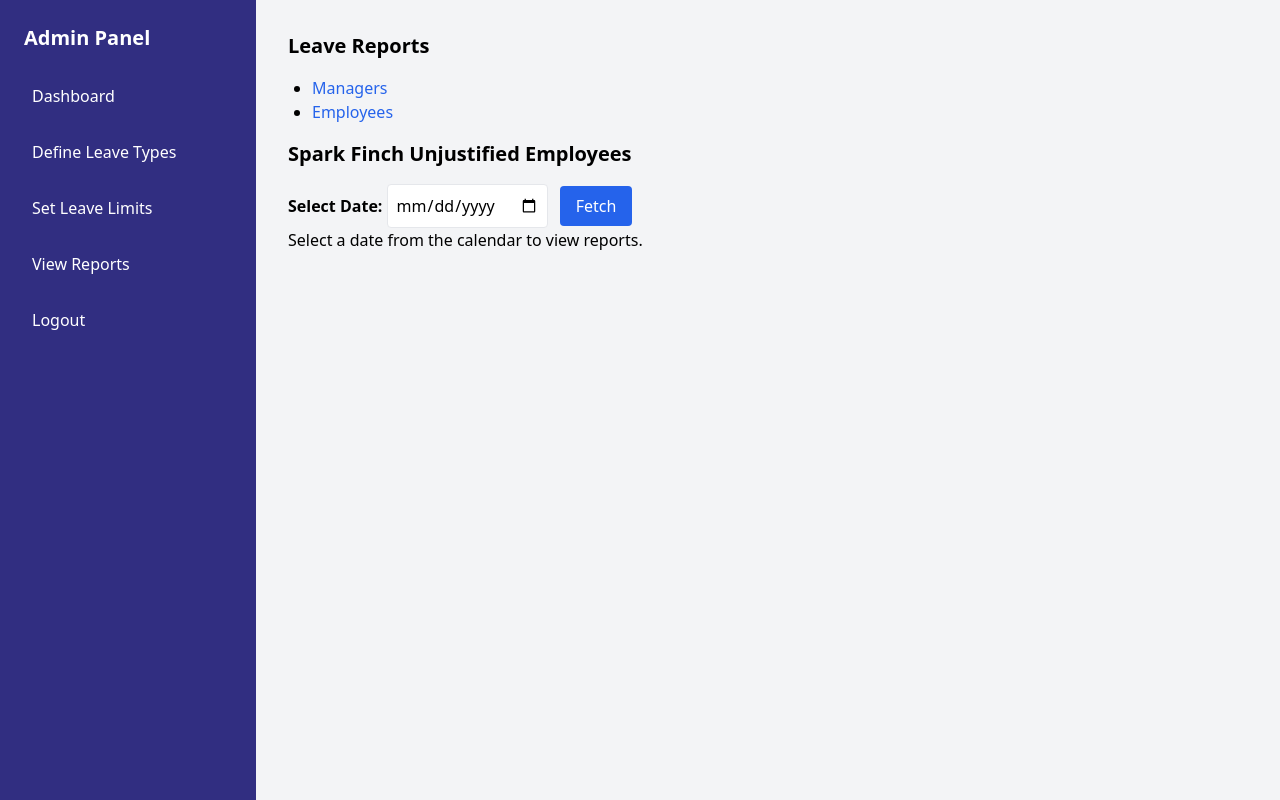
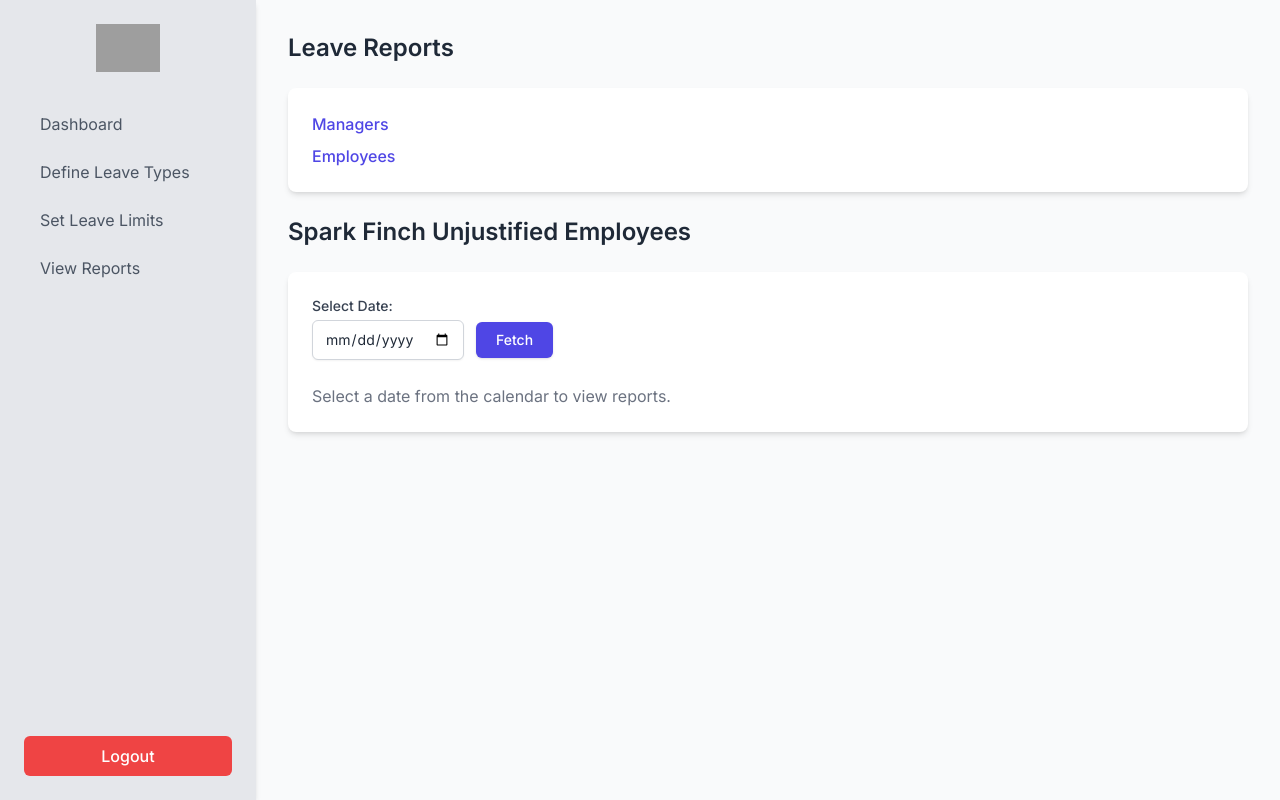
Before and after one commit to Sai-Ashwin-2003/AI-Based-Leave-Management-Module, a Django app: page /admin_page/reports/ in a window 1280 px wide. Run offline with Django 5.2, Linux system fonts and the light colour scheme; the visitor is signed in with stand-in values (Sample User, id 1); parts of the project's set-up code (start-up, migrations or seed data) failed here and were passed over; some libraries are stand-ins or nearby versions; grey boxes are pictures that could not be loaded.

Commit message:
added css to admin page similar to sparkfinch

```diff
--- a/myapp/templates/myapp/base_admin.html
+++ b/myapp/templates/myapp/base_admin.html
@@ -4,27 +4,48 @@
   <meta charset="UTF-8">
   <title>Admin Dashboard</title>
   <script src="https://cdn.tailwindcss.com"></script>
+  <link href="https://fonts.googleapis.com/css2?family=Inter:wght@300;400;500;600;700&display=swap" rel="stylesheet">
+  <style>
+    body {
+      font-family: 'Inter', -apple-system, BlinkMacSystemFont, 'Segoe UI', Roboto, sans-serif;
+    }
+  </style>
 </head>
-<body class="flex bg-gray-100 min-h-screen">
+<body class="flex bg-gray-50 min-h-screen text-gray-800">
   <!-- Sidebar -->
-  <aside class="w-64 bg-indigo-900 text-white p-6">
-    <h2 class="text-xl font-bold mb-6">Admin Panel</h2>
-    <nav class="space-y-4">
-      <a href="{% url 'dashboard' %}" class="block p-2 rounded hover:bg-indigo-700">Dashboard</a>
-      <a href="{% url 'define_leave' %}" class="block p-2 rounded hover:bg-indigo-700">Define Leave Types</a>
-      <a href="{% url 'set_limits' %}" class="block p-2 rounded hover:bg-indigo-700">Set Leave Limits</a>
-      <a href="{% url 'view_reports' %}" class="block p-2 rounded hover:bg-indigo-700">View Reports</a>
-      <a href="{% url 'logout' %}" class="block p-2 rounded hover:bg-indigo-600">Logout</a>
+  <aside class="w-64 bg-gray-200 text-gray-600 p-6 shadow-md flex flex-col">
+    <div class="mb-8 flex justify-center">
+        <img src="https://aimanager.techjays.com/static/images/SparkFinch%20Transparent.png"
+     alt="Admin Logo"
+     class="h-12 w-12 w-auto">
+    </div>
+    <nav class="space-y-2 flex-1">
+      <a href="{% url 'dashboard' %}"
+         class="block px-4 py-2 rounded-md hover:bg-gray-200 transition-colors">Dashboard</a>
+      <a href="{% url 'define_leave' %}"
+         class="block px-4 py-2 rounded-md hover:bg-gray-200 transition-colors">Define Leave Types</a>
+      <a href="{% url 'set_limits' %}"
+         class="block px-4 py-2 rounded-md hover:bg-gray-200 transition-colors">Set Leave Limits</a>
+      <a href="{% url 'view_reports' %}"
+         class="block px-4 py-2 rounded-md hover:bg-gray-200 transition-colors">View Reports</a>
     </nav>
+    <a href="{% url 'logout' %}"
+       class="mt-6 block px-4 py-2 text-center bg-red-500 hover:bg-red-600 rounded-md font-medium text-white transition-colors">Logout</a>
   </aside>
 
   <!-- Main Content -->
   <main class="flex-1 p-8">
     {% if messages %}
-      <div id="messages-container" class="space-y-2 mb-4">
+      <div id="messages-container" class="space-y-2 mb-6">
         {% for message in messages %}
-          <div class="p-3 rounded shadow text-white
-                      {% if message.tags == 'error' %}bg-red-500{% elif message.tags == 'success' %}bg-green-500{% else %}bg-blue-500{% endif %}">
+          <div class="p-3 rounded-md shadow-sm text-sm font-medium
+                      {% if message.tags == 'error' %}
+                        bg-red-100 text-red-800 border border-red-200
+                      {% elif message.tags == 'success' %}
+                        bg-green-100 text-green-800 border border-green-200
+                      {% else %}
+                        bg-blue-100 text-blue-800 border border-blue-200
+                      {% endif %}">
             {{ message }}
           </div>
         {% endfor %}
@@ -68,7 +89,7 @@
       setTimeout(() => {
         const container = document.getElementById('messages-container');
         if (container) container.remove();
-      }, 500); // match transition duration
+      }, 500);
     }, 4000);
   </script>
 </body>
--- a/myapp/templates/myapp/view_reports.html
+++ b/myapp/templates/myapp/view_reports.html
@@ -1,46 +1,78 @@
 {% extends 'myapp/base_admin.html' %}
 {% block content %}
-<h2 class="text-xl font-bold mb-4">Leave Reports</h2>
-<ul class="list-disc ml-6">
-    <li><a href="{% url 'list_users' 'manager' %}" class="text-blue-600 hover:underline">Managers</a></li>
-    <li><a href="{% url 'list_users' 'employee' %}" class="text-blue-600 hover:underline">Employees</a></li>
+<h2 class="text-2xl font-semibold text-gray-800 mb-6">Leave Reports</h2>
+
+<div class="bg-white shadow-md rounded-lg p-6 mb-6">
+  <ul class="space-y-2">
+    <li>
+      <a href="{% url 'list_users' 'manager' %}" class="text-indigo-600 hover:underline font-medium">
+        Managers
+      </a>
+    </li>
+    <li>
+      <a href="{% url 'list_users' 'employee' %}" class="text-indigo-600 hover:underline font-medium">
+        Employees
+      </a>
+    </li>
   </ul>
+</div>
 
-<h2 class="text-xl font-bold mb-4 mt-4">Spark Finch Unjustified Employees</h2>
+<h2 class="text-2xl font-semibold text-gray-800 mb-6">Spark Finch Unjustified Employees</h2>
 
-<form method="get" action="">
-    <label for="date" class="font-semibold">Select Date:</label>
-    <input type="date" id="date" name="date" class="border p-2 rounded" value="{{ selected_date }}">
-    <button type="submit" class="bg-blue-600 text-white px-4 py-2 rounded ml-2">Fetch</button>
+<div class="bg-white shadow-md rounded-lg p-6">
+  <form method="get" action="" class="flex flex-wrap items-center gap-3 mb-6">
+    <div>
+      <label for="date" class="block text-sm font-medium text-gray-700 mb-1">Select Date:</label>
+      <input
+        type="date"
+        id="date"
+        name="date"
+        value="{{ selected_date }}"
+        class="border border-gray-300 rounded-md px-3 py-2 shadow-sm focus:ring-2 focus:ring-indigo-400 focus:border-indigo-500 sm:text-sm"
+      >
+    </div>
+    <div class="pt-6">
+      <button
+        type="submit"
+        class="bg-indigo-600 text-white px-5 py-2 rounded-md shadow hover:bg-indigo-700 transition text-sm font-medium"
+      >
+        Fetch
+      </button>
+    </div>
   </form>
 
   {% if selected_date %}
+    <div class="space-y-2 mb-6">
+      <p class="text-gray-700">Total Employees: <span class="font-semibold">{{ total_employees }}</span></p>
+      <p class="text-gray-700">Non-Compliant Users: <span class="font-semibold text-red-600">{{ non_compliant_users }}</span></p>
+      <p class="text-gray-700">Compliant Users: <span class="font-semibold text-green-600">{{ compliant_users }}</span></p>
+    </div>
 
-        <p class="mb-2 mt-2">
-            Total Employees: <b>{{ total_employees }}</b>
-        </p>
-
-    <ul class="list-disc ml-6 mt-4">
+    <ul class="list-disc pl-6 space-y-1 text-gray-800">
       {% for email in users_from_api %}
         <li>{{ email }}</li>
       {% empty %}
-            <li>No users found.</li>
+        <li class="text-gray-500">No users found.</li>
       {% endfor %}
     </ul>
 
-    <div class="mt-4 flex gap-2">
+    <div class="mt-6 flex gap-3">
       {% if has_previous %}
         <a href="?date={{ selected_date }}&page={{ pagination.previous_page }}"
-               class="px-3 py-1 bg-gray-300 rounded">Previous</a>
+           class="px-4 py-2 bg-gray-200 rounded-md text-sm font-medium hover:bg-gray-300">
+          Previous
+        </a>
       {% endif %}
 
       {% if has_more %}
         <a href="?date={{ selected_date }}&page={{ pagination.next_page }}"
-               class="px-3 py-1 bg-blue-500 text-white rounded">Next</a>
+           class="px-4 py-2 bg-indigo-600 text-white rounded-md text-sm font-medium hover:bg-indigo-700">
+          Next
+        </a>
       {% endif %}
     </div>
   {% else %}
-    <p>Select a date from the calendar to view reports.</p>
+    <p class="text-gray-500">Select a date from the calendar to view reports.</p>
   {% endif %}
-
+</div>
 {% endblock %}
--- a/myapp/views.py
+++ b/myapp/views.py
@@ -294,6 +294,8 @@
     has_more = False
     has_previous = False
     total_employees=0
+    non_compliant_users = 0
+    compliant_users = 0
 
     if selected_date:
         key = os.environ.get("SPARK_FINCH_KEY")
@@ -314,7 +316,10 @@
                 pagination = data.get("pagination", {})
                 has_more = pagination.get("has_next", False)
                 has_previous = pagination.get("has_previous", False)
-                total_employees = pagination.get("total_items", 0)
+                total_employees = data.get("total_users")
+
+                non_compliant_users = data.get("non_compliant_users",0)
+                compliant_users = data.get("compliant_users",0)
 
         except Exception as e:
             print("API fetch failed:", e)
@@ -327,6 +332,8 @@
         "has_previous": has_previous,
         "pagination": pagination,
         "total_employees":total_employees,
+        "non_compliant_users": non_compliant_users,
+        "compliant_users": compliant_users,
     })
 
 
@@ -375,43 +382,6 @@
         "pending_requests": pending_requests,
         "notifications": notifications
     })
-
-
-# @login_required
-# def manager_leave_request_detail(request, request_id):
-#     leave = get_object_or_404(LeaveRequest, id=request_id, status="Pending")
-#
-#     # Employee’s previous requests of same leave type
-#     previous_requests = LeaveRequest.objects.filter(
-#         user=leave.user, leave_type=leave.leave_type
-#     ).exclude(id=leave.id)
-#
-#     # Remaining balance
-#     leave_balance = calculate_leave_balance(leave.user, leave.leave_type)
-#
-#     if request.method == "POST":
-#         action = request.POST.get("action")
-#         review_reason = request.POST.get("review_reason")
-#
-#         leave.review_reason = review_reason
-#         leave.reviewed_by = request.user
-#
-#         if action == "approve":
-#             leave.status = "Approved"
-#             leave.save()
-#             calculate_leave_balance(leave.user, leave.leave_type)
-#             messages.success(request, f"Leave approved for {leave.user.username}.")
-#         elif action == "reject":
-#             leave.status = "Rejected"
-#             leave.save()
-#             messages.error(request, f"Leave rejected for {leave.user.username}.")
-#         return redirect("manager_dashboard")
-#
-#     return render(request, "myapp/manager_leave_request_detail.html", {
-#         "leave": leave,
-#         "previous_requests": previous_requests,
-#         "leave_balance": leave_balance,
-#     })
 
 @login_required
 def manager_apply_leave(request):
```
Also changed, not shown: myapp/templates/myapp/admin_page.html (+23 -18 lines), myapp/templates/myapp/define_leave.html (+30 -7 lines), myapp/templates/myapp/list_users.html (+19 -10 lines), myapp/templates/myapp/set_limits.html (+21 -5 lines), myapp/templates/myapp/user_report.html (+25 -17 lines), myapp/static/myapp/images/sf_logo.png (added). Lines whose indentation alone changed are shown as unchanged.
